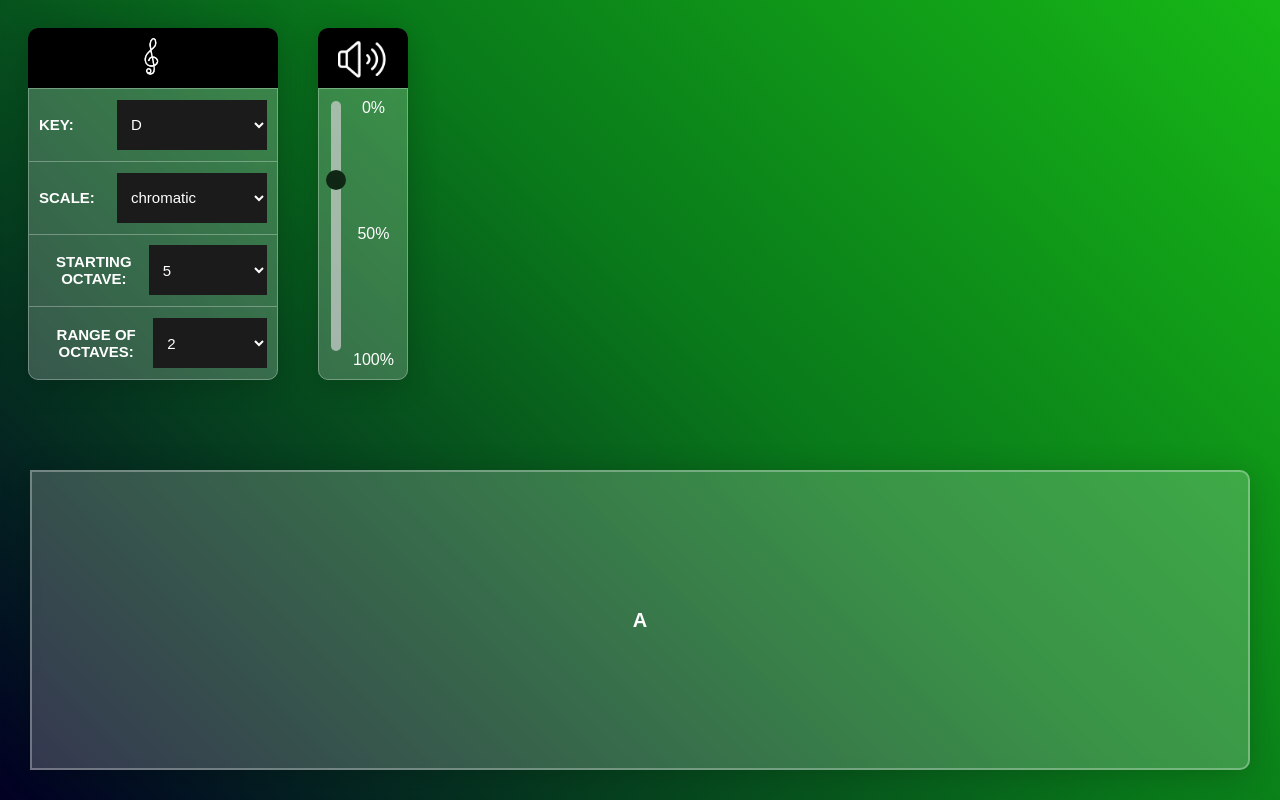
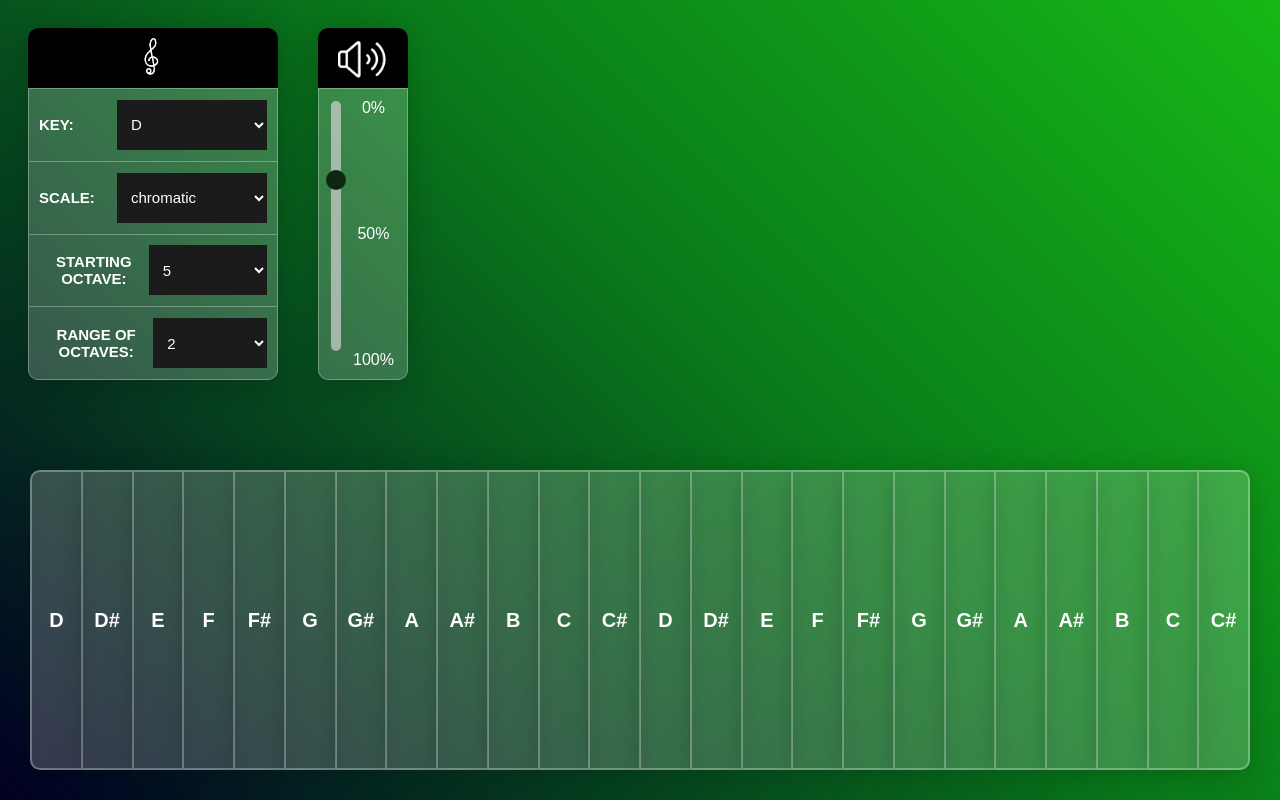
Before and after one commit to OpiateWarrior/Websynth, a React (Vite) app in the folder Websynth-React/: page / in a window 1280 px wide. Built offline with nearby package versions, Linux system fonts and the light colour scheme.

Commit message:
Added keyboard render functionality

```diff
--- a/Websynth-React/src/components/Keyboard/Keyboard.jsx
+++ b/Websynth-React/src/components/Keyboard/Keyboard.jsx
@@ -3,18 +3,25 @@ import './Keyboard.css'
 import { newKeyboard } from '../../utils/newKeyboard';
 
 export function Keyboard( {userSettings} ) {
-    const [keyboard, setKeyboard] = useState();
+    const [keyboard, setKeyboard] = useState(newKeyboard(userSettings));
 
     useEffect(()=>{
-        console.log(userSettings);
         setKeyboard(newKeyboard(userSettings))
     }, [userSettings]);
 
     return (
         <div className = "keyboard">
-            <button className="keyboardButton" >
-				A
-			</button>
+            {keyboard.map((key)=>{
+                return(
+                    <button
+                        className="keyboardButton"
+                        key={key.semitone+key.octave}
+                        id={key.semitone+key.octave}
+                    >
+				        {key.semitone}
+			        </button>
+                );
+            })}
         </div>
     );
 }
--- a/Websynth-React/src/utils/newKeyboard.js
+++ b/Websynth-React/src/utils/newKeyboard.js
@@ -36,6 +36,5 @@ export function newKeyboard(userSettings) {
     pianoKeys = [...pianoKeys, ...higherOctaveTones];
   }
 
-  console.log(pianoKeys);
   return pianoKeys;
 }
```
